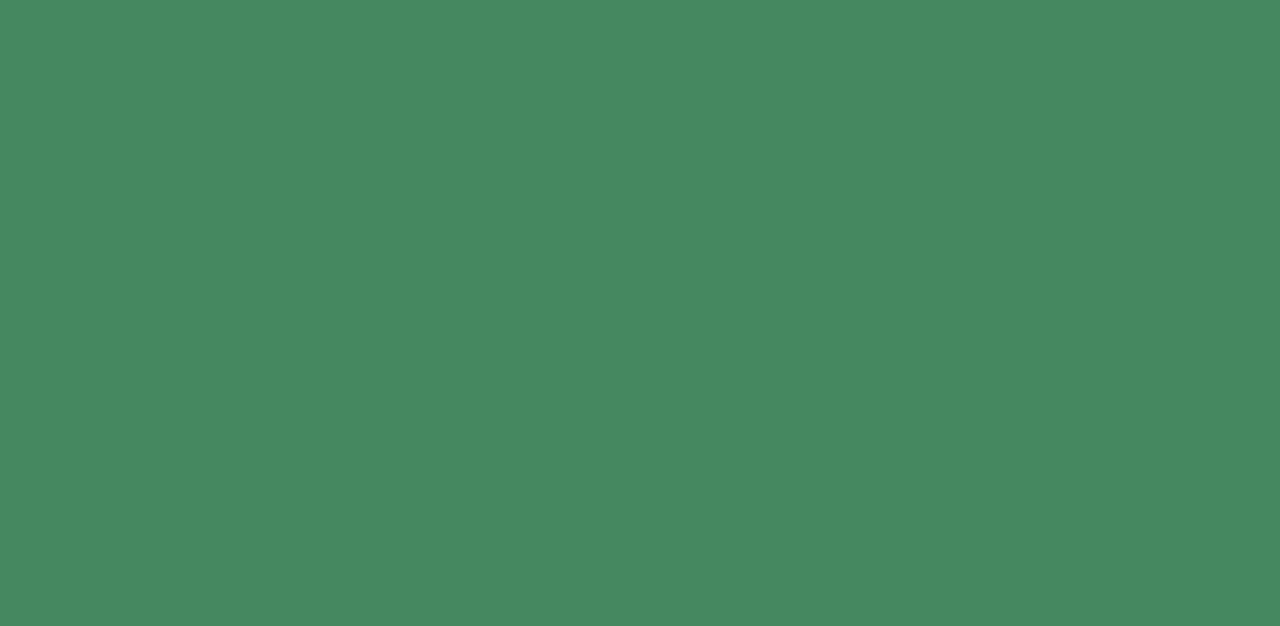
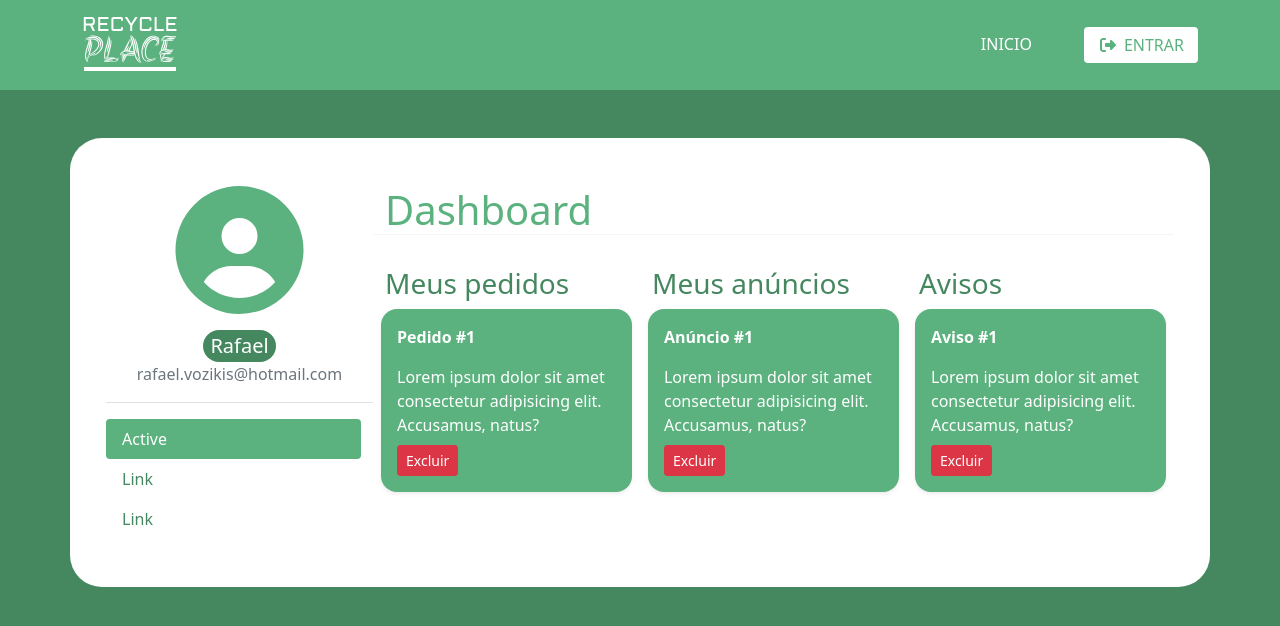
Before and after one commit to PracticesAndProjects/aps-3-web-app, a React (Create React App) app: page /dashboard in a window 1280 px wide. Before the commit this address had no page. Shown: the top 626 px of the page. Built offline with nearby package versions, Linux system fonts and the light colour scheme.

Commit message:
feat(dashboard): design básico do dashboard

```diff
--- a/src/main.scss
+++ b/src/main.scss
@@ -24,3 +24,8 @@ $tom-shadow: 0 0 0 0.25rem #5BB27E80;
     background-color: $tom-1;
     border-color: $tom-1;
 }
+
+.bg-primary{
+	background-color: $tom-2 !important;
+
+}
--- a/src/presentation/components/App.tsx
+++ b/src/presentation/components/App.tsx
@@ -2,6 +2,7 @@ import Layout from "./Layout";
 import Home from "../pages/Home";
 import Signup from "../pages/Signup";
 import Signin from "../pages/Signin";
+import Dashboard from "../pages/Dashboard";
 import { BrowserRouter, Routes, Route } from "react-router-dom";
 
 function App() {
@@ -11,6 +12,7 @@ function App() {
         <Route path="/" element={<Home />} />
         <Route path="/signup" element={<Signup />} />
         <Route path="/signin" element={<Signin />} />
+        <Route path="/dashboard" element={<Dashboard />} />
       </Routes>
     </BrowserRouter>
   );
--- /dev/null
+++ b/src/presentation/pages/Dashboard/Dashboard.module.scss
@@ -0,0 +1,53 @@
+$tom-1: #5BB27E;
+$tom-2: #458860;
+$tom-shadow: 0 0 0 0.25rem #5BB27E80;
+
+.user__prof__pic{
+	color: $tom-1;
+}
+
+h1{
+	color: $tom-1;
+	border-bottom: 1px solid whitesmoke;
+}
+h2,h3,h4,h5{
+	color: $tom-2;
+}
+
+.card__dashboard{
+	background-color: $tom-1;
+	width: 100%;
+	padding: 1em;
+	border-radius: 1em;
+	color: white;
+	display: flex;
+	flex-flow: column;
+
+	& > p:first-child{
+		font-weight: bold;
+	}
+
+	& *{
+		color: white !important;
+	}
+
+}
+
+.nav__link{
+	color: $tom-2;
+
+	&:active, &:focus, &:hover{
+		color: #458860;
+		text-decoration: underline;
+	}
+	&.active{
+		color: white;
+		background-color: $tom-1;
+		border-radius: 0.25em;
+	}
+	&.active, &.active:hover, &.active:active, &.active:focus{
+		color: white;
+		background-color: $tom-1;
+		border-radius: 0.25em;
+	}
+}
--- /dev/null
+++ b/src/presentation/pages/Dashboard/index.tsx
@@ -0,0 +1,115 @@
+import { FontAwesomeIcon } from "@fortawesome/react-fontawesome";
+import { faCircleUser } from "@fortawesome/free-solid-svg-icons";
+import Layout from "../../components/Layout";
+import styles from "./Dashboard.module.scss";
+import { link } from "fs";
+
+const User = "Rafael";
+const Email = "rafael.vozikis@hotmail.com";
+const Id = "2";
+
+export default function Dashboard() {
+  return (
+    <Layout>
+      <div className="row">
+        <div className="col-3 d-flex flex-column">
+          <FontAwesomeIcon
+            icon={faCircleUser}
+            className={"fa-8x " + styles.user__prof__pic}
+          />
+
+          <div className="row justify-content-center mt-3">
+            <span className="badge rounded-pill bg-primary w-auto">
+              <span className="m-0 h5">{User}</span>
+            </span>
+          </div>
+          <div className="row justify-content-center border-bottom pb-3">
+            <span className="text-muted text-center">{Email}</span>
+          </div>
+          <div className="row">
+            <nav className="nav flex-column mt-3">
+              <a
+                className={"nav-link " + styles.nav__link + " " + styles.active}
+                aria-current="page"
+                href="#"
+              >
+                Active
+              </a>
+              <a className={"nav-link " + styles.nav__link} href="#">
+                Link
+              </a>
+              <a className={"nav-link " + styles.nav__link} href="#">
+                Link
+              </a>
+            </nav>
+          </div>
+        </div>
+        <div className="col">
+          <div className="row mb-4">
+            <h1>Dashboard</h1>
+          </div>
+
+          <div className="row">
+            <div className="col-4">
+              <div className="row">
+                <h3>Meus pedidos</h3>
+              </div>
+              <div className="row gx-2">
+                <div className={styles.card__dashboard + " shadow-sm"}>
+                  <p>Pedido #1</p>
+                  <span>
+                    Lorem ipsum dolor sit amet consectetur adipisicing elit.
+                    Accusamus, natus?
+                  </span>
+                  <div className="pt-2">
+                    <button type="button" className="btn btn-sm btn-danger">
+                      Excluir
+                    </button>
+                  </div>
+                </div>
+              </div>
+            </div>
+            <div className="col-4">
+              <div className="row">
+                <h3>Meus anúncios</h3>
+              </div>
+              <div className="row gx-2">
+                <div className={styles.card__dashboard + " shadow-sm"}>
+                  <p>Anúncio #1</p>
+                  <span>
+                    Lorem ipsum dolor sit amet consectetur adipisicing elit.
+                    Accusamus, natus?
+                  </span>
+                  <div className="pt-2">
+                    <button type="button" className="btn btn-sm btn-danger">
+                      Excluir
+                    </button>
+                  </div>
+                </div>
+              </div>
+            </div>
+            <div className="col-4">
+              <div className="row">
+                <h3>Avisos</h3>
+              </div>
+              <div className="row gx-2">
+                <div className={styles.card__dashboard + " shadow-sm"}>
+                  <p>Aviso #1</p>
+                  <span>
+                    Lorem ipsum dolor sit amet consectetur adipisicing elit.
+                    Accusamus, natus?
+                  </span>
+                  <div className="pt-2">
+                    <button type="button" className="btn btn-sm btn-danger">
+                      Excluir
+                    </button>
+                  </div>
+                </div>
+              </div>
+            </div>
+          </div>
+        </div>
+      </div>
+    </Layout>
+  );
+}
```
